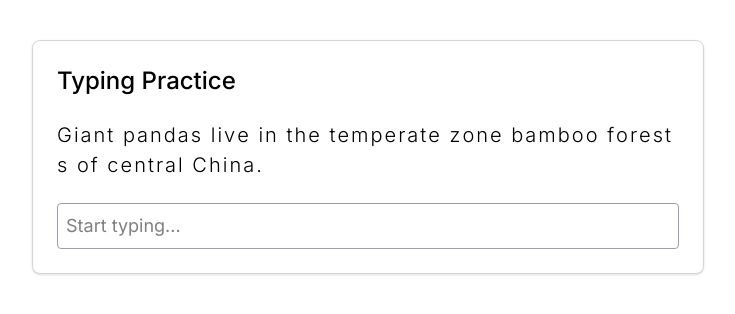
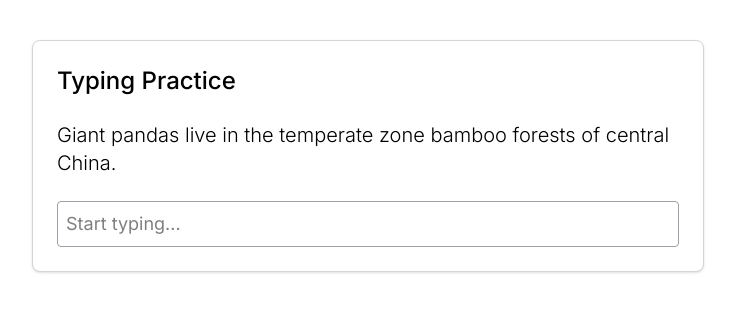
Before and after one commit to chris-cmsoft/touch-typing, a Vue app: page / in a window 1280 px wide. Shown: the top 314 px of the page, without its empty margins (272-1007 px from the left). Built offline with nearby package versions, Linux system fonts and the light colour scheme.

Commit message:
Remove flex

```diff
--- a/src/views/HomeView.vue
+++ b/src/views/HomeView.vue
@@ -10,7 +10,7 @@ const targetChars = targetText.split('')
 <template>
     <div class="max-w-2xl mx-auto mt-10 p-6 border border-gray-300 rounded-lg bg-white shadow">
         <h2 class="text-2xl font-medium mb-6">Typing Practice</h2>
-        <div class="text-xl font-light mb-6 flex flex-wrap gap-0.5">
+        <div class="text-xl font-light mb-6">
             <span
                 v-for="(char, idx) in targetChars"
                 :key="idx"
```
